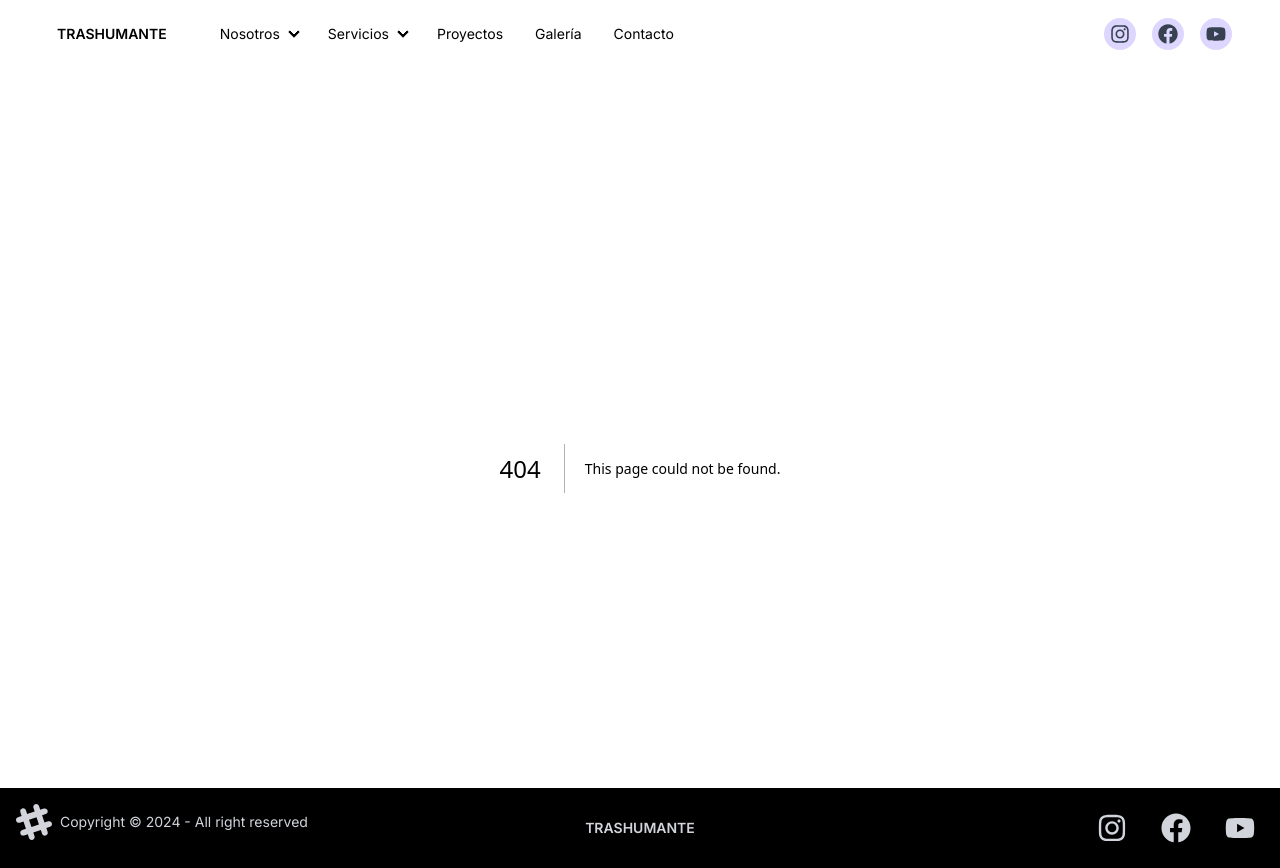
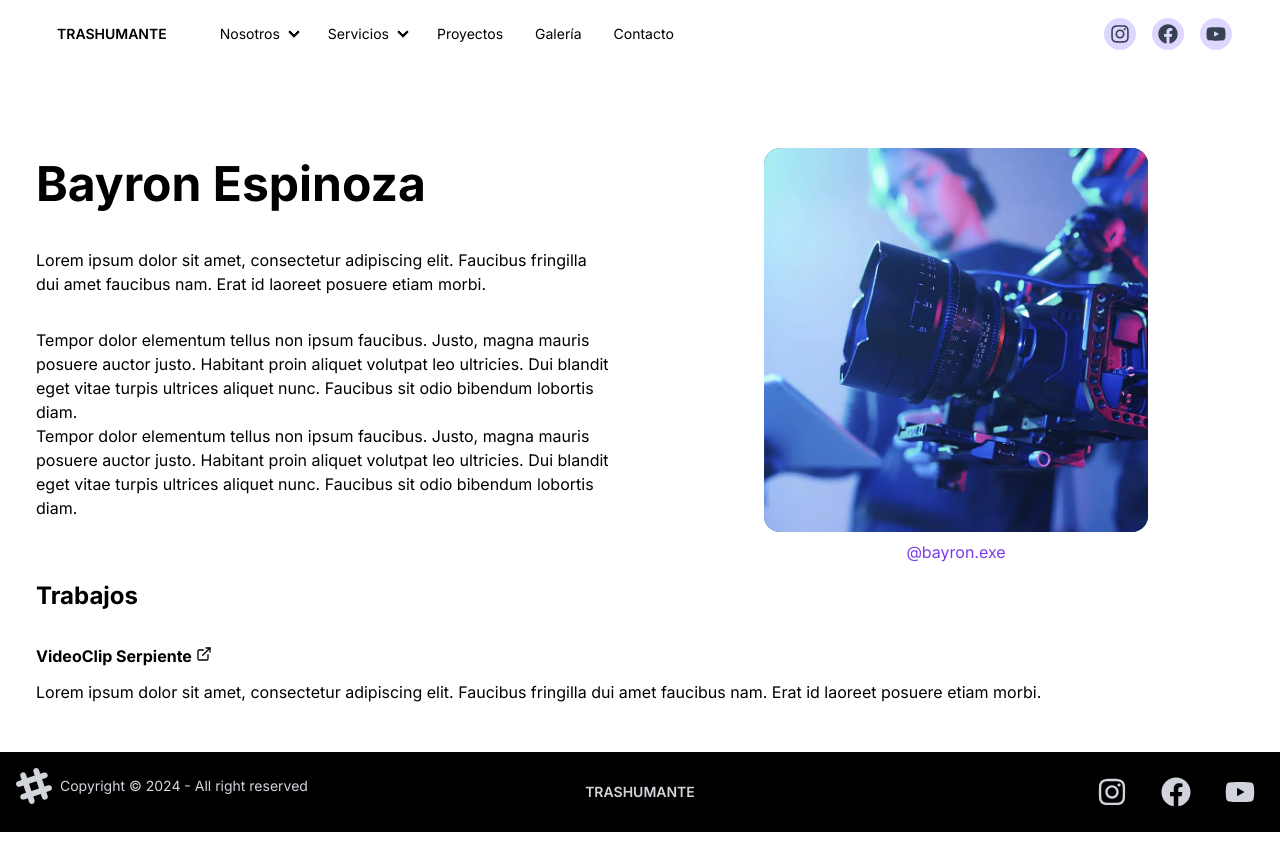
Before and after one commit to CatalinaScheleff/Trashumante-Project, a Next.js app: page /equipo/bayronespinoza in a window 1280 px wide. Before the commit this address had no page. After the commit the page ends 832 px from the top, so only its background shows below. Built offline with nearby package versions, Linux system fonts and the light colour scheme.

Commit message:
detalle equipo

```diff
--- /dev/null
+++ b/src/app/equipo/bayronespinoza/page.jsx
@@ -0,0 +1,59 @@
+import Image from "next/image";
+import Link from "next/link";
+import { FiExternalLink } from "react-icons/fi";
+
+const BayronEspinoza = () => {
+
+    return (
+<main className="mt-16">
+      <div className="hero">
+        <div className="hero-content grid grid-cols-2 col-auto">
+
+          <div className="col px-5 mb-8">
+            <h1 className="text-5xl font-bold mb-10">Bayron Espinoza</h1>
+            <p className="my-8">
+            Lorem ipsum dolor sit amet, consectetur adipiscing elit. Faucibus fringilla dui amet faucibus nam. Erat id laoreet posuere etiam morbi.
+            </p>
+            <p>
+            Tempor dolor elementum tellus non ipsum faucibus. Justo, magna mauris posuere auctor justo. Habitant proin aliquet volutpat leo ultricies. Dui blandit eget vitae turpis ultrices aliquet nunc. Faucibus sit odio bibendum lobortis diam.
+            </p>
+            <p>
+            Tempor dolor elementum tellus non ipsum faucibus. Justo, magna mauris posuere auctor justo. Habitant proin aliquet volutpat leo ultricies. Dui blandit eget vitae turpis ultrices aliquet nunc. Faucibus sit odio bibendum lobortis diam.
+            </p>
+          </div>
+
+
+<div className="col grid place-items-center">
+          <figure className="row h-96 w-96 bg-slate-600 rounded-2xl">
+    <Image src="/inicio.png" alt="Shoes" width={384} height={384} className="w-full h-full object-cover rounded-2xl"/>
+  </figure>
+  <Link href={"https://www.instagram.com/bayron.exe"} className="mt-2 text-violet-600">
+  @bayron.exe
+  </Link>
+  </div>
+
+<div className="px-5 w-screen">
+
+  <h1 className="text-2xl font-bold mb-8">Trabajos</h1>
+  <div className="justify-start flex">
+
+  <h1 className=" font-bold mb-3 hover:text-violet-600">VideoClip Serpiente</h1>
+  <FiExternalLink className="mx-1 mt-0.5"/>
+  </div>
+  <p>
+  Lorem ipsum dolor sit amet, consectetur adipiscing elit. Faucibus fringilla dui amet faucibus nam. Erat id laoreet posuere etiam morbi.
+            </p>
+
+
+</div>
+
+
+
+        </div>
+      </div>
+      <div className="h-28"></div>
+    </main>
+    )
+}
+
+export default BayronEspinoza;
--- a/src/app/equipo/page.jsx
+++ b/src/app/equipo/page.jsx
@@ -1,4 +1,5 @@
 import Image from "next/image";
+import Link from "next/link";
 
 const Equipo = () => {
   return (
@@ -6,7 +7,6 @@ const Equipo = () => {
       <div className="px-5 text-center mt-16">
         <h1 className="text-5xl font-bold mb-16">Equipo</h1>
       </div>
-
 
 
           <div className="grid gap-8 grid-cols-3 place-items-center">
@@ -35,12 +35,14 @@ const Equipo = () => {
     <Image src="/inicio.png" alt="Shoes" width={384} height={384} className="w-full h-full object-cover"/>
   </figure>
   <div className="card-body">
-    <h2 className="card-title">Fotografía</h2>
+    <h2 className="card-title">Bayron Espinoza</h2>
     <p>If a dog chews shoes whose shoes does he choose?</p>
     <div className="card-actions justify-end">
+        <Link href={"/equipo/bayronespinoza"}>
       <button className="btn bg-violet-600 text-white hover:text-violet-600 border-solid border-2 border-violet-600">
         Más información
       </button>
+        </Link>
     </div>
   </div>
 </div>
--- a/src/components/Navbar.jsx
+++ b/src/components/Navbar.jsx
@@ -72,7 +72,7 @@ const Navbar = () => {
           <ul className="menu menu-horizontal px-1">
             <li>
               <details>
-                <summary>Nosotros</summary>
+                <summary className='hover:text-violet-600'>Nosotros</summary>
                 <ul className="p-2 bg-white">
                   <li><Link href={'/quienessomos'} onClick={handleDetailsClick}>¿Quienes Somos?</Link></li>
                   <li><Link href={'/equipo'} onClick={handleDetailsClick}>Equipo</Link></li>
@@ -81,7 +81,7 @@ const Navbar = () => {
             </li>
             <li>
               <details>
-                <summary>Servicios</summary>
+                <summary className='hover:text-violet-600'>Servicios</summary>
                 <ul className="p-2 bg-white">
                   <li><a onClick={handleDetailsClick}>Fotografía</a></li>
                   <li><a onClick={handleDetailsClick}>VideoClip</a></li>
@@ -89,9 +89,9 @@ const Navbar = () => {
                 </ul>
               </details>
             </li>
-            <li><a>Proyectos</a></li>
-            <li><a>Galería</a></li>
-            <li><Link href={'/contacto'}>Contacto</Link></li>
+            <li><a className='hover:text-violet-600'>Proyectos</a></li>
+            <li><a className='hover:text-violet-600'>Galería</a></li>
+            <li><Link href={'/contacto'} className='hover:text-violet-600'>Contacto</Link></li>
           </ul>
         </div>
       </div>
```
